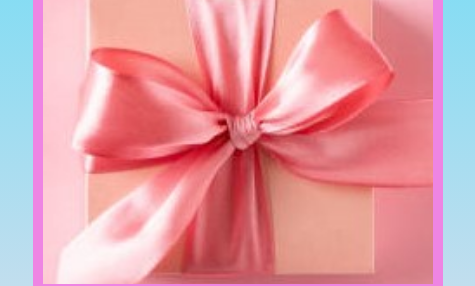
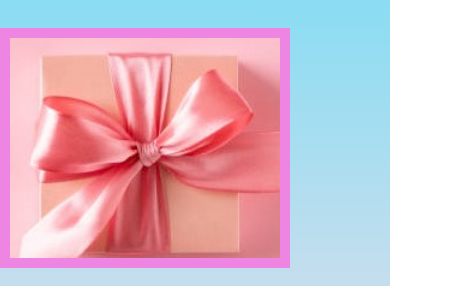
Before and after one commit to Tharun568s/wish-site1, a plain HTML site: page index.html in a window 390 px wide. Shown: the part 666-952 px from the top of the page, 475 px wide, since content can reach past the window. Drawn offline with Linux system fonts and the light colour scheme.

Commit message:
Update styles.css

```diff
--- a/styles.css
+++ b/styles.css
@@ -2,20 +2,20 @@ body{
   font-family: fantasy;
   color:rgb(137, 0, 140);
   background:linear-gradient(rgb(0, 217, 255),rgb(203, 222, 237));
-  height: 1000px;
+
   margin:0;
 
 }
 
-@media (min-width: 300px) and (max-width: 500px) {
+@media (min-width: 250px) and (max-width: 500px) {
 body{
-  width:475px;
+  width:290px;
 
 
 }
 .image2{
-  width:390px;
-  height:320px;
+  width:270px;
+  height:220px;
   border-width: 10px;
   border-color: rgb(238, 133, 227);
   border-style: solid;
@@ -26,8 +26,8 @@ body{
 }
 
 .image2:hover{
-  width:390px;
-  height:320px;
+  width:270px;
+  height:220px;
   border-width: 10px;
   border-color: rgb(238, 133, 227);
   border-style: solid;
```
